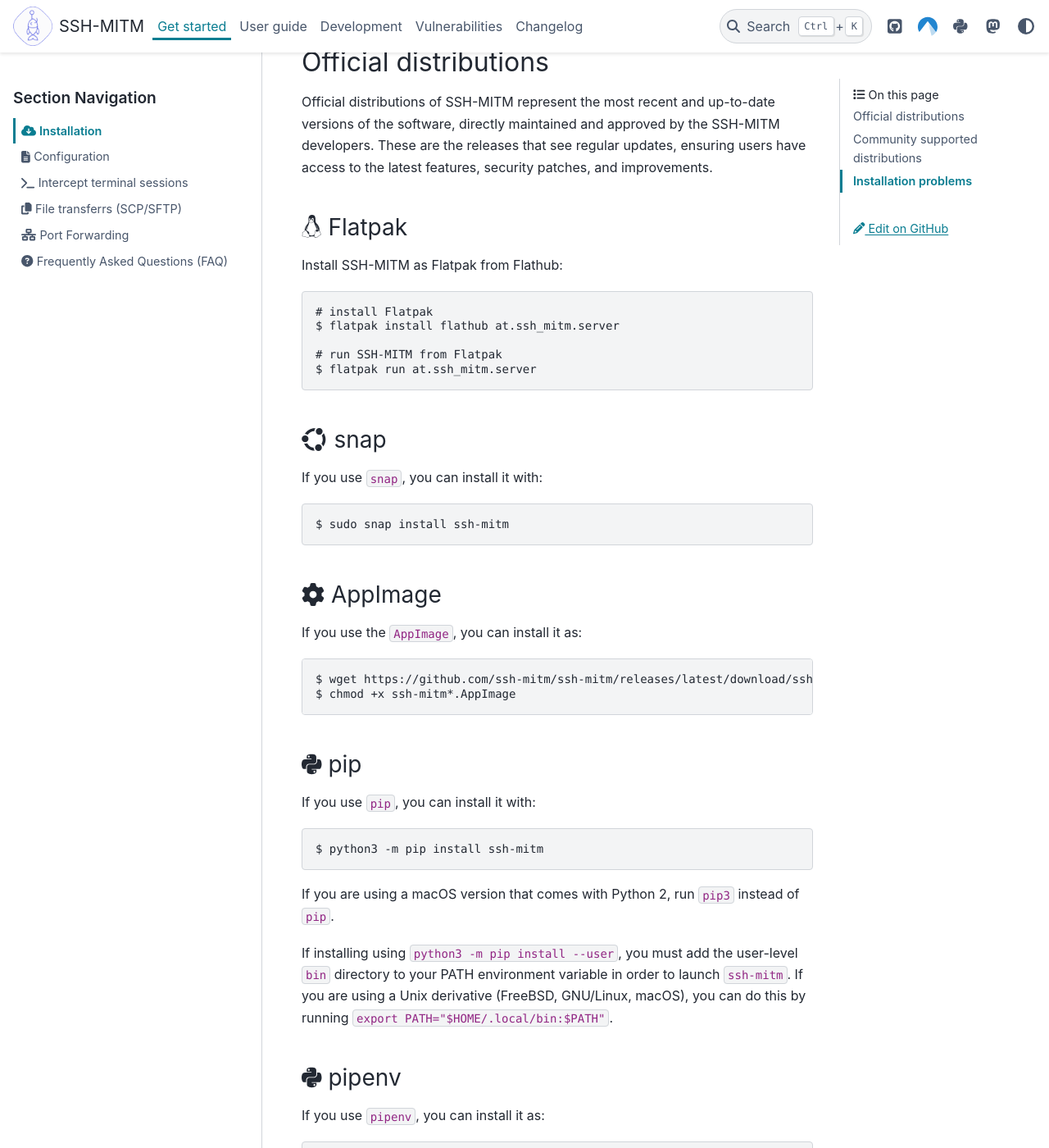
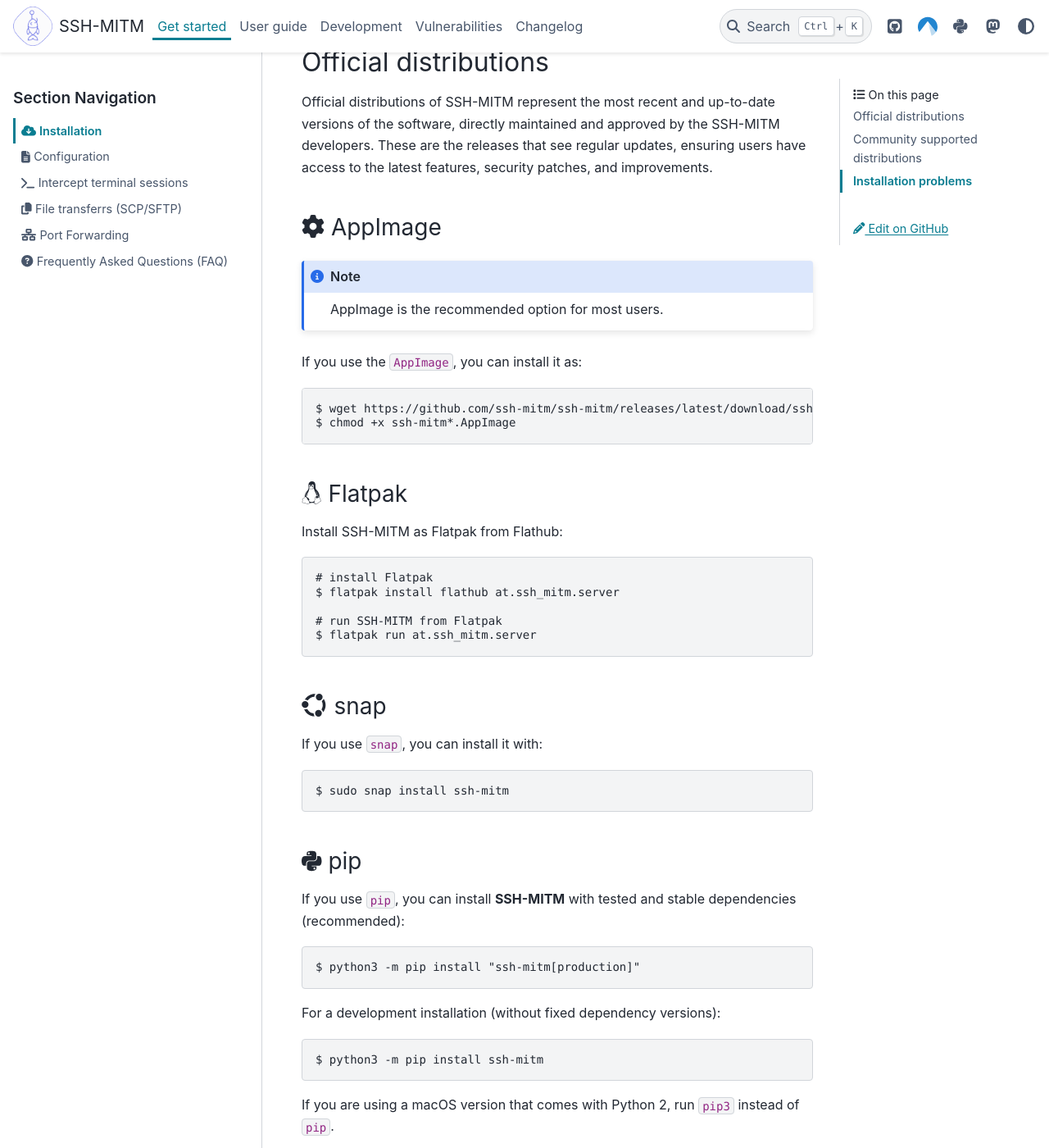
Before and after one commit to ssh-mitm/ssh-mitm, a Sphinx documentation site: the page built from doc/get_started/installation.rst, in a window 1280 px wide and 1400 px high, scrolled down 470 px. Shown: the whole window at 82% size. Built offline with Sphinx 7.4.7 and the PyData theme 0.15.4, drawn with Linux system fonts in a browser that asks for light colours; pages that are not in the unit, such as notebooks, are missing from menus; some of the changed text lies outside the part shown.

Commit message:
updated install documentation

```diff
--- a/doc/get_started/installation.rst
+++ b/doc/get_started/installation.rst
@@ -9,7 +9,7 @@
 running on your system.
 
 SSH-MITM offers flexible and convenient installation options, including pre-built packages
-and package managers such as ``Flatpak``, ``snap``, ``pip``, ``pipenv``, ``AppImage`` or ``Nixpkgs``.
+and package managers such as ``AppImage``, ``Flatpak``, ``snap``, ``pip``, ``pipenv`` or ``Nixpkgs``.
 
 These options provide a simple and efficient way for users to get SSH-MITM installed
 and ready to use for various purposes such as malware analysis, forensics, security audits, and more.
@@ -20,6 +20,20 @@
 Official distributions of SSH-MITM represent the most recent and up-to-date versions of the software,
 directly maintained and approved by the SSH-MITM developers. These are the releases that see regular updates,
 ensuring users have access to the latest features, security patches, and improvements.
+
+:fas:`cog` AppImage
+-------------------
+
+.. note::
+
+    AppImage is the recommended option for most users.
+
+If you use the ``AppImage``, you can install it as:
+
+.. code:: none
+
+    $ wget https://github.com/ssh-mitm/ssh-mitm/releases/latest/download/ssh-mitm-x86_64.AppImage
+    $ chmod +x ssh-mitm*.AppImage
 
 :fab:`linux` Flatpak
 --------------------
@@ -44,21 +58,16 @@
     $ sudo snap install ssh-mitm
 
 
-:fas:`cog` AppImage
--------------------
-
-If you use the ``AppImage``, you can install it as:
-
-.. code:: none
-
-    $ wget https://github.com/ssh-mitm/ssh-mitm/releases/latest/download/ssh-mitm-x86_64.AppImage
-    $ chmod +x ssh-mitm*.AppImage
-
-
 :fab:`python` pip
 ------------------
 
-If you use ``pip``, you can install it with:
+If you use ``pip``, you can install **SSH-MITM** with tested and stable dependencies (recommended):
+
+.. code-block:: none
+
+    $ python3 -m pip install "ssh-mitm[production]"
+
+For a development installation (without fixed dependency versions):
 
 .. code-block:: none
 
@@ -76,11 +85,11 @@
 :fab:`python` pipenv
 --------------------
 
-If you use ``pipenv``, you can install it as:
+If you use ``pipenv``, you can install it with tested and stable dependencies:
 
 .. code-block:: none
 
-    $ pipenv install ssh-mitm
+    $ pipenv install "ssh-mitm[production]"
     $ pipenv shell
 
 When using ``pipenv``, in order to launch ``ssh-mitm``,
```
Also changed, not shown: README.md (+36 -17 lines), doc/index.rst (+13 -4 lines).
